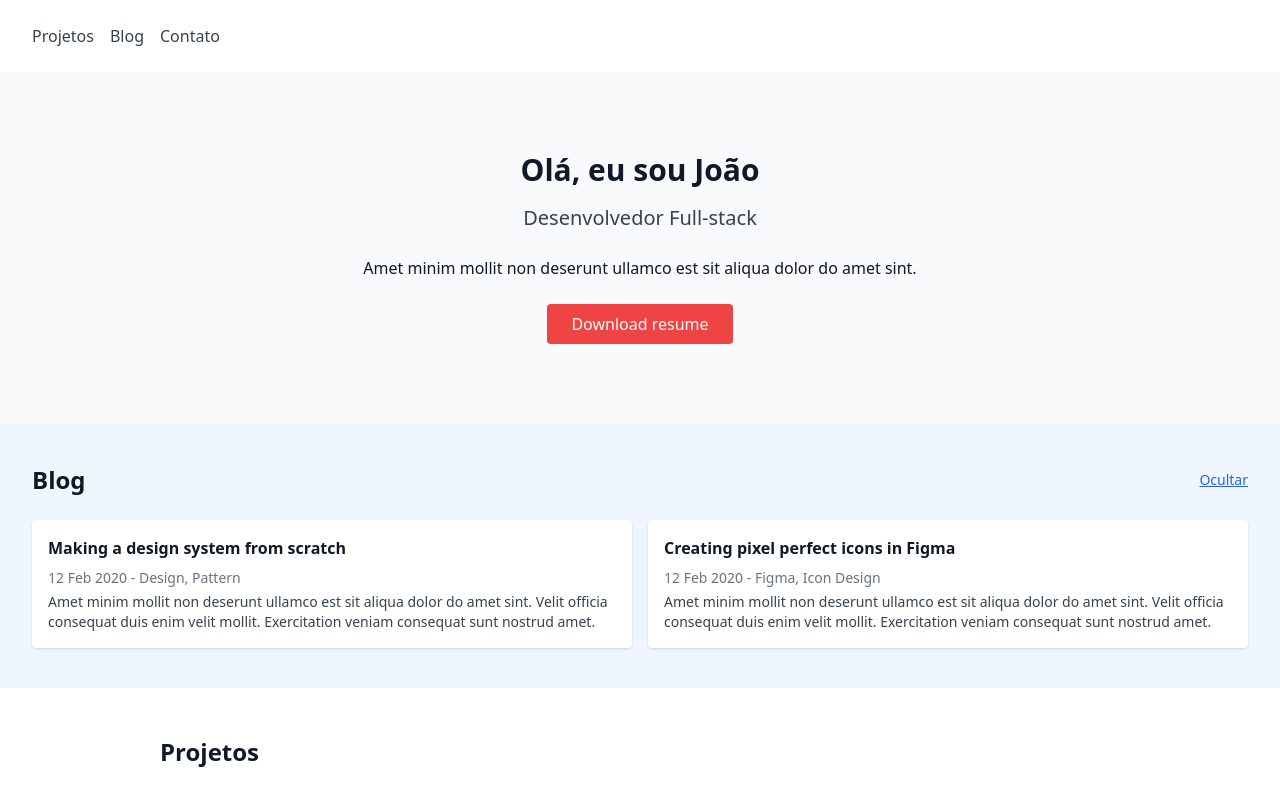
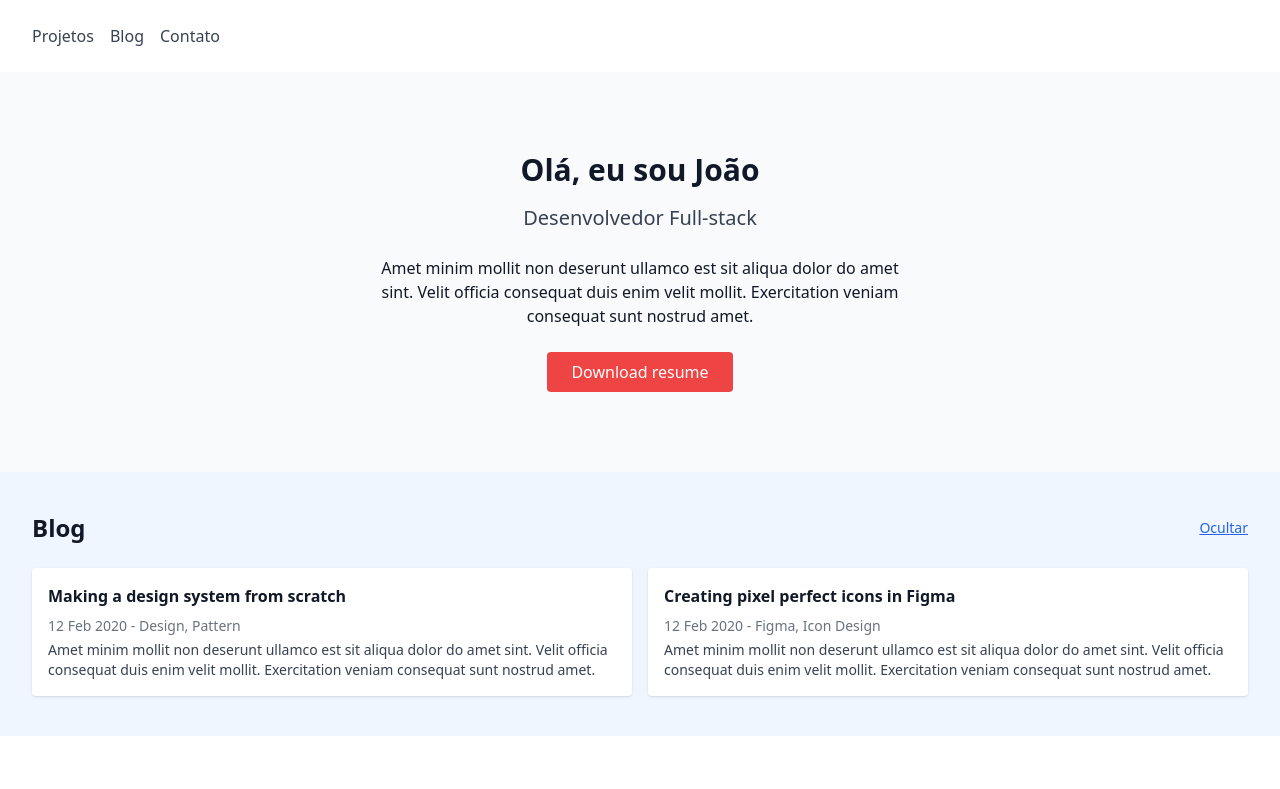
Before and after one commit to AzitromicinA/RID188407_Desafio04_Desenv_portfolio, a React (Vite) app: page / in a window 1280 px wide. Shown: the top 789 px of the page. Built offline with nearby package versions, Linux system fonts and the light colour scheme.

Commit message:
Update Hero.jsx

```diff
--- a/src/components/Hero.jsx
+++ b/src/components/Hero.jsx
@@ -5,7 +5,8 @@ export default function Hero() {
     <section className="px-8 py-20 bg-gray-50 text-center">
       <h2 className="text-3xl font-bold mb-4">Olá, eu sou João</h2>
       <p className="text-xl text-gray-700 mb-6">Desenvolvedor Full-stack</p>
-      <p className="mb-6 max-w-xl mx-auto">Amet minim mollit non deserunt ullamco est sit aliqua dolor do amet sint.</p>
+      <p className="mb-6 max-w-xl mx-auto">Amet minim mollit non deserunt ullamco est sit aliqua dolor do amet <br></br>
+        sint. Velit officia consequat duis enim velit mollit. Exercitation veniam consequat sunt nostrud amet.</p>
       <a href="#" className="inline-block bg-red-500 text-white px-6 py-2 rounded hover:bg-red-600">Download resume</a>
     </section>
   );
```
